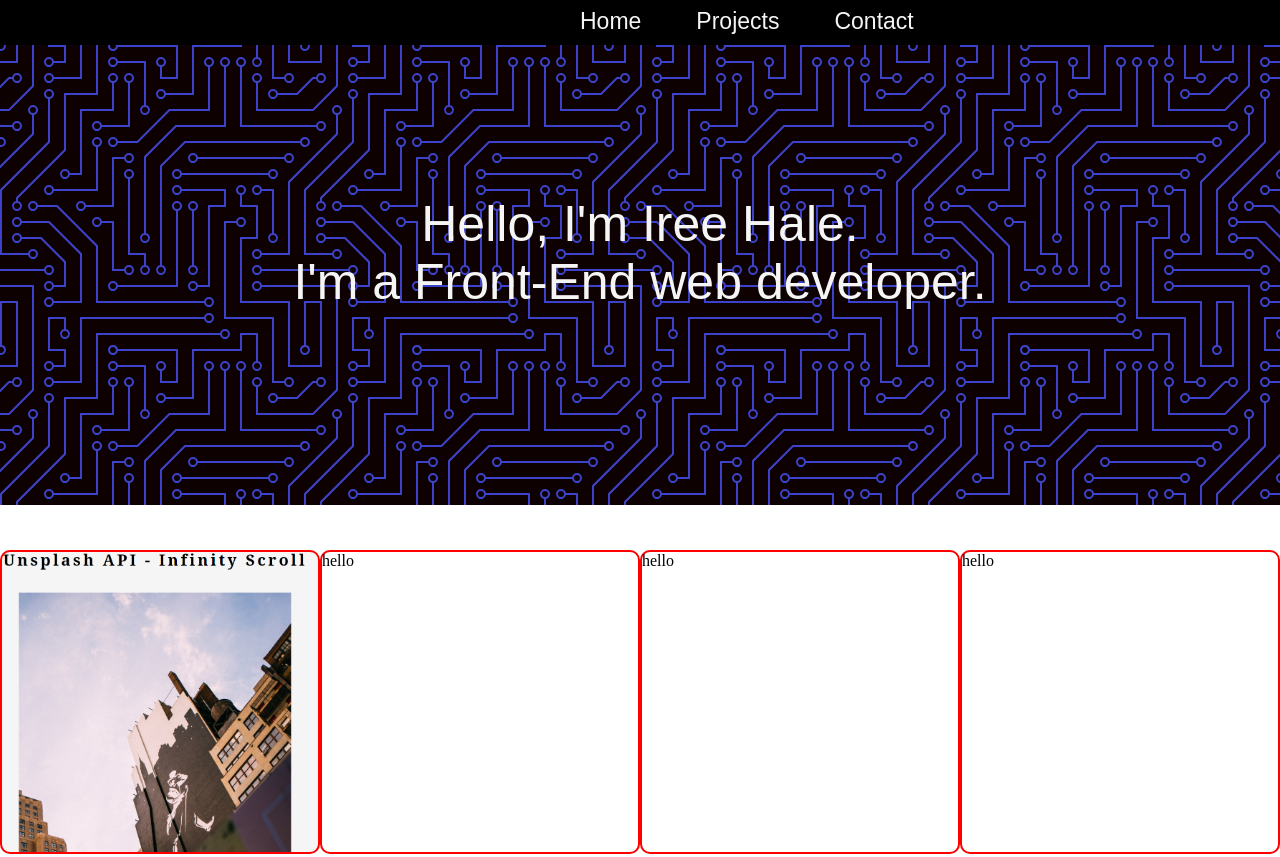
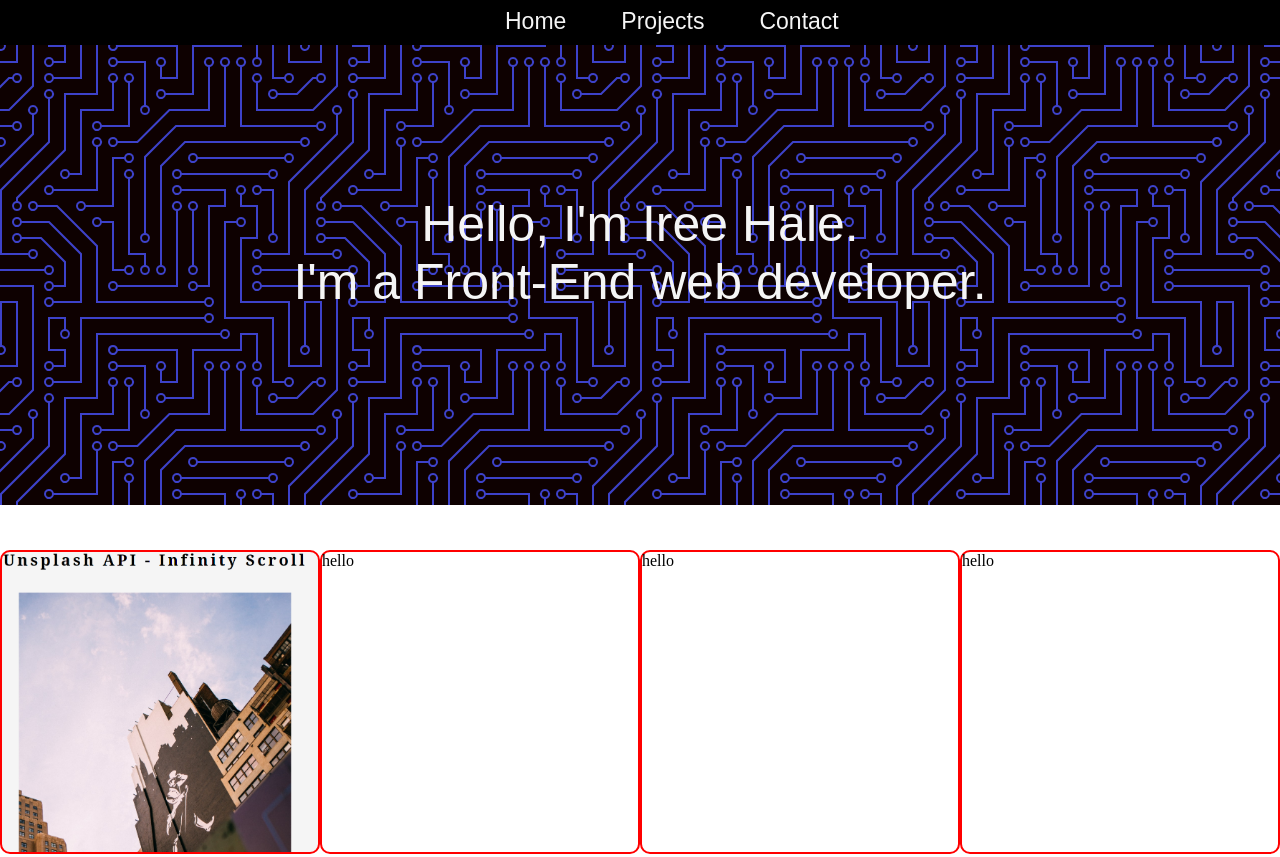
Before and after one commit to IreeHale/Portfolio, a plain HTML site: page index.html in a window 1280 px wide. Shown: the top 857 px of the page. Drawn offline with Linux system fonts and the light colour scheme.

Commit message:
fixing css bugs

```diff
--- a/styles.css
+++ b/styles.css
@@ -14,7 +14,7 @@
       font-family: sans-serif;
       background-color: black;
       height: 45px;
-      padding-left: 580px;
+      padding-left: 505px;
   }
 
   .navbar ul{
```
